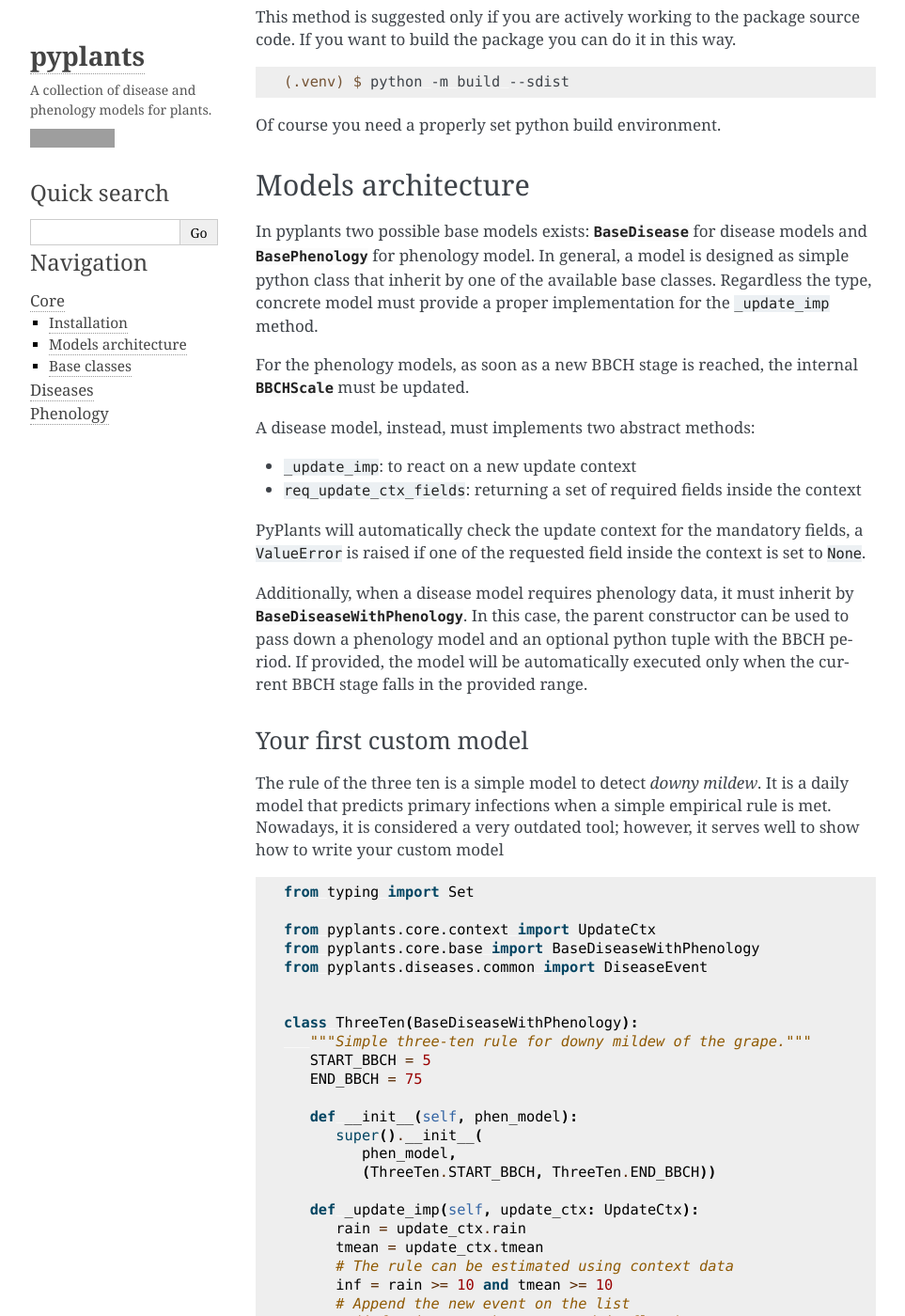
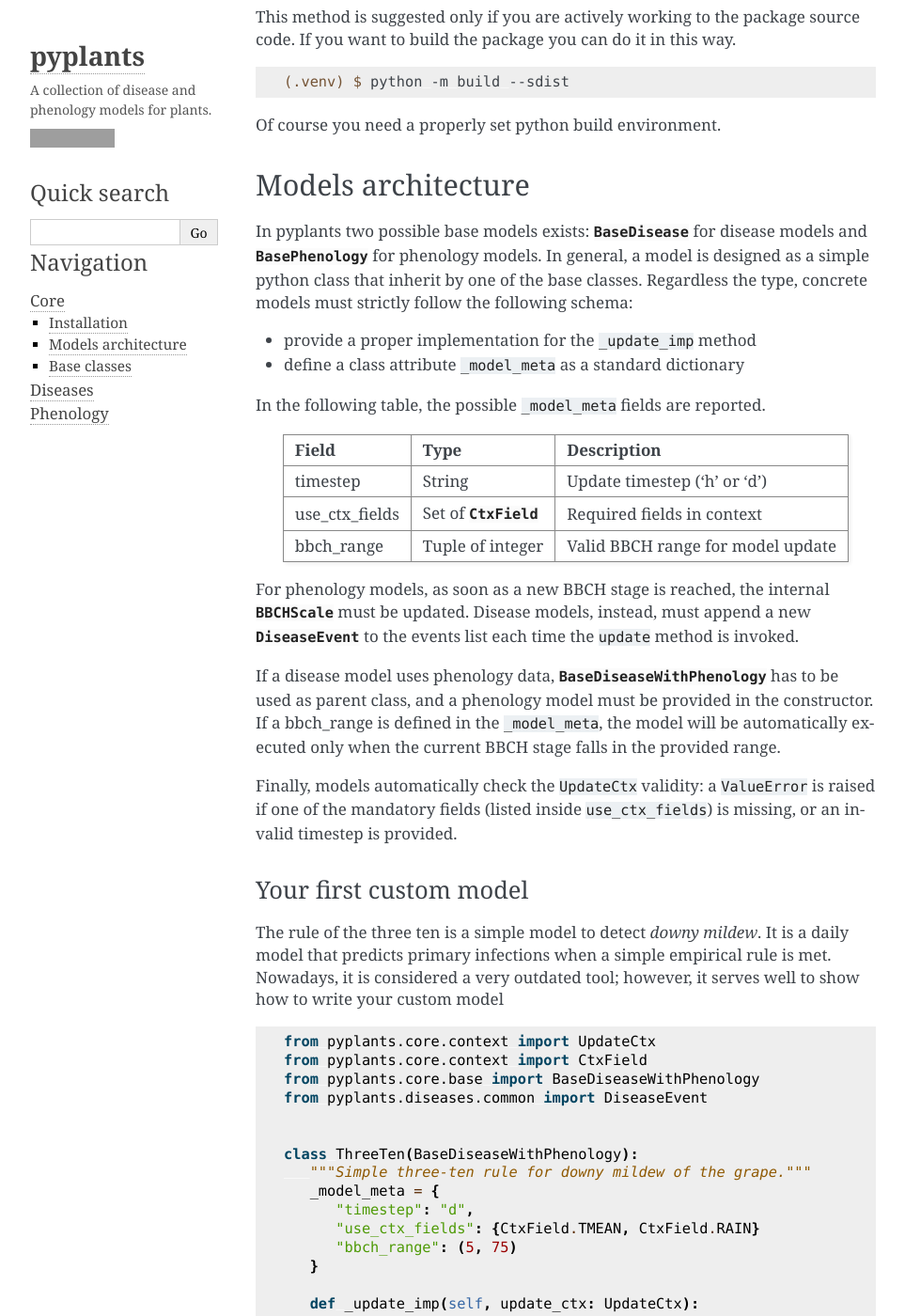
Before and after one commit to iXemLabs/pyplants, a Sphinx documentation site: the page built from doc/core.rst, in a window 1280 px wide and 1400 px high, scrolled down 536 px. Shown: the whole window at 94% size, without its empty margins (148-1111 px from the left). Built offline with Sphinx 7.4.7, drawn with Linux system fonts in a browser that asks for light colours; some of the changed text lies outside the part shown; grey boxes are pictures that could not be loaded.

Commit message:
doc: improved documentation to met last changes in the core

```diff
--- a/doc/core.rst
+++ b/doc/core.rst
@@ -29,18 +29,26 @@
 Models architecture
 -------------------
 
-In pyplants two possible base models exists: :class:`BaseDisease <pyplants.core.base.BaseDisease>` for disease models and :class:`BasePhenology <pyplants.core.base.BasePhenology>` for phenology model. In general, a model is designed as simple python class that inherit by one of the available base classes. Regardless the type, concrete model must provide a proper implementation for the :code:`_update_imp` method.
+In pyplants two possible base models exists: :class:`BaseDisease <pyplants.core.base.BaseDisease>` for disease models and :class:`BasePhenology <pyplants.core.base.BasePhenology>` for phenology models. In general, a model is designed as a simple python class that inherit by one of the base classes. Regardless the type, concrete models must strictly follow the following schema:
 
-For the phenology models, as soon as a new BBCH stage is reached, the internal :class:`BBCHScale <pyplants.phenology.scales.BBCHScale>` must be updated.
+* provide a proper implementation for the :code:`_update_imp` method
+* define a class attribute :code:`_model_meta` as a standard dictionary
 
-A disease model, instead, must implements two abstract methods:
+In the following table, the possible :code:`_model_meta` fields are reported.
 
-* :code:`_update_imp`: to react on a new update context
-* :code:`req_update_ctx_fields`: returning a set of required fields inside the context
+============== ========================================================= =================================
+Field          Type                                                      Description
+============== ========================================================= =================================
+timestep       String                                                    Update timestep ('h' or 'd')
+use_ctx_fields Set of :class:`CtxField <pyplants.core.context.CtxField>` Required fields in context
+bbch_range     Tuple of integer                                          Valid BBCH range for model update
+============== ========================================================= =================================
 
-PyPlants will automatically check the update context for the mandatory fields, a :code:`ValueError` is raised if one of the requested field inside the context is set to :code:`None`.
+For phenology models, as soon as a new BBCH stage is reached, the internal :class:`BBCHScale <pyplants.phenology.scales.BBCHScale>` must be updated. Disease models, instead, must append a new :class:`DiseaseEvent <pyplants.diseases.common.DiseaseEvent>` to the events list each time the :code:`update` method is invoked.
 
-Additionally, when a disease model requires phenology data, it must inherit by :class:`BaseDiseaseWithPhenology <pyplants.core.base.BaseDiseaseWithPhenology>`. In this case, the parent constructor can be used to pass down a phenology model and an optional python tuple with the BBCH period. If provided, the model will be automatically executed only when the current BBCH stage falls in the provided range.
+If a disease model uses phenology data, :class:`BaseDiseaseWithPhenology <pyplants.core.base.BaseDiseaseWithPhenology>` has to be used as parent class, and a phenology model must be provided in the constructor. If a bbch_range is defined in the :code:`_model_meta`, the model will be automatically executed only when the current BBCH stage falls in the provided range.
+
+Finally, models automatically check the :code:`UpdateCtx` validity: a :code:`ValueError` is raised if one of the mandatory fields (listed inside :code:`use_ctx_fields`) is missing, or an invalid timestep is provided.
 
 Your first custom model
 ^^^^^^^^^^^^^^^^^^^^^^^
@@ -49,22 +57,19 @@
 
 .. code-block:: python
 
-	from typing import Set
-
 	from pyplants.core.context import UpdateCtx
+	from pyplants.core.context import CtxField
 	from pyplants.core.base import BaseDiseaseWithPhenology
 	from pyplants.diseases.common import DiseaseEvent
 
 
 	class ThreeTen(BaseDiseaseWithPhenology):
 	   """Simple three-ten rule for downy mildew of the grape."""
-	   START_BBCH = 5
-	   END_BBCH = 75
-
-	   def __init__(self, phen_model):
-	      super().__init__(
-	         phen_model,
-	         (ThreeTen.START_BBCH, ThreeTen.END_BBCH))
+	   _model_meta = {
+	      "timestep": "d",
+	      "use_ctx_fields": {CtxField.TMEAN, CtxField.RAIN}
+	      "bbch_range": (5, 75)
+	   }
 
 	   def _update_imp(self, update_ctx: UpdateCtx):
 	      rain = update_ctx.rain
@@ -76,10 +81,6 @@
 	      self._events.append(DiseaseEvent(
 	         dt=update_ctx.dt,
 	         infection=float(inf)))
-
-	   @property
-	   def req_update_ctx_fields(self) -> Set[str]:
-	      return {"tmean", "rain"}
 
 If you want to use this model, you can simply create an instance of it and call the :code:`update` method. Moreover, since this basic model relies on knowing the plant's shoot length, a phenological model is needed to estimate the BBCH stage. Therefore, in this example, we instantiate the :class:`Iphen <pyplants.phenology.iphen.Iphen>` model and we pass it to the constructor.
 
@@ -122,3 +123,7 @@
 	:members:
 	:member-order: bysource
 	:private-members:
+
+.. autoclass:: pyplants.core.context.CtxField
+	:members:
+	:member-order: bysource
--- a/doc/diseases.rst
+++ b/doc/diseases.rst
@@ -3,7 +3,7 @@
 
 Each model is implemented as a python class that inherit from one of the possible base classes in :code:`pyplants.core.base`. To run the model users should invoke the :code:`update` method passing a valid :class:`UpdateCtx <pyplants.core.context.UpdateCtx>` object. It is worth to say that internal :code:`_update_imp` should never be invoked in the client code.
 
-Each model automatically check the presence of the input fields inside the update context, if a required field is set to :code:`None` an exception rises. Results are stored inside the :code:`events` property, a list containing an entry for each time the method :code:`update` has been invoked.
+Each model automatically check the presence of the input fields inside the update context, if a required field is left empty or set to :code:`None` an exception is raised. Results are stored inside the :code:`events` property, a list containing an entry for each time the method :code:`update` has been invoked.
 
 Disease models are separated in sub-modules, one for each crop. A further division is made by disease, where models belonging to the same disease are grouped together. This is the list of the currently supported crops:
 
@@ -15,7 +15,7 @@
 Model output
 ------------
 
-Disease models create a list of :code:`DiseaseEvent` objects. A disease event include a reference date, a :code:`spore_release` index and an :code:`infection` index, both expressed as float, even if a model compute boolean results. Additional fields are supported using a simple python dictionary (:code:`extra_fields`).
+Disease models create a list of :code:`DiseaseEvent` objects. A disease event includes a reference date, a :code:`spore_release` index and an :code:`infection` index, both expressed as float. Additional fields are supported using the (:code:`extra_fields`) attribute, stored a simple python dictionary.
 
 .. autoclass:: pyplants.diseases.common.DiseaseEvent
 	:members:
--- a/doc/diseases/grape.rst
+++ b/doc/diseases/grape.rst
@@ -5,6 +5,7 @@
 
 * Powdery Mildew (PM)
 * Grey Mould (GM)
+* Downy Mildew (DM)
 
 Powdery Mildew
 --------------
--- a/pyproject.toml
+++ b/pyproject.toml
@@ -5,7 +5,8 @@
 [project]
 name = "pyplants"
 version = "0.0.1"
-description = "A collection of agronomical models"
+description = "A collection of phenological and disease models for plants"
+readme = "README.md"
 requires-python = ">= 3.8"
 
 [project.optional-dependencies]
```
Also changed, not shown: other parts of doc/core.rst (+1 -1 lines), other parts of doc/diseases.rst (+1 -1 lines), doc/index.rst (+7 -5 lines), doc/phenology.rst (+4 -11 lines).
